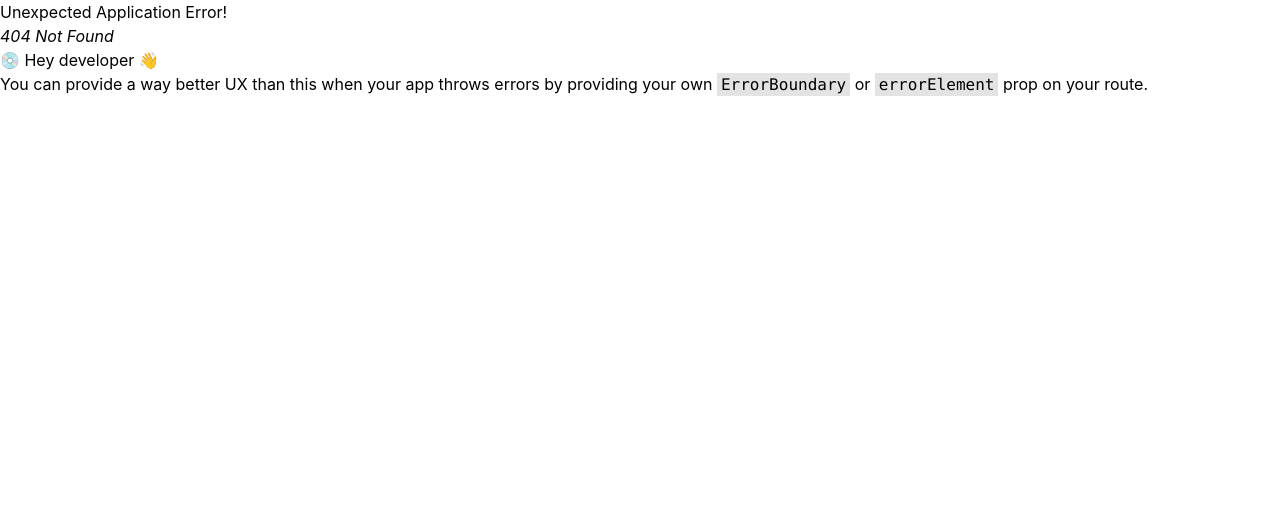
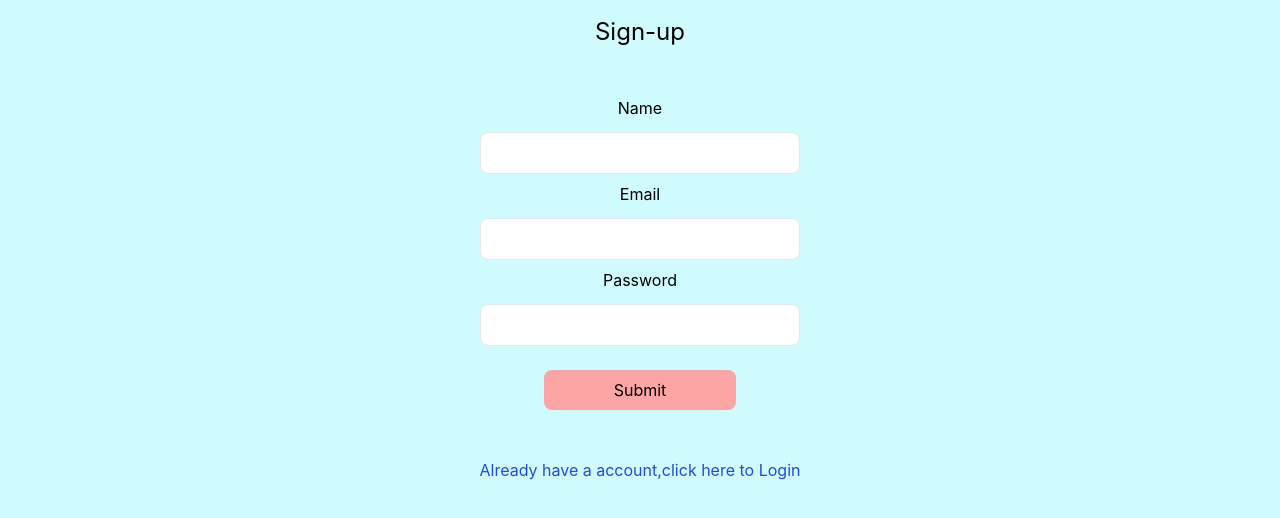
Before and after one commit to arpangoswami4/swiftcart, a React (Create React App) app: page /signup in a window 1280 px wide. Before the commit this address had no page. Shown: the top 518 px of the page. Built offline with nearby package versions, Linux system fonts and the light colour scheme.

Commit message:
user login Done

```diff
--- a/package.json
+++ b/package.json
@@ -3,11 +3,13 @@
   "version": "0.1.0",
   "private": true,
   "dependencies": {
+    "@reduxjs/toolkit": "^2.0.1",
     "@testing-library/jest-dom": "^5.17.0",
     "@testing-library/react": "^13.4.0",
     "@testing-library/user-event": "^13.5.0",
     "react": "^18.2.0",
     "react-dom": "^18.2.0",
+    "react-redux": "^9.0.4",
     "react-router-dom": "^6.21.0",
     "react-scripts": "5.0.1",
     "web-vitals": "^2.1.4"
--- /dev/null
+++ b/src/components/Input.jsx
@@ -0,0 +1,9 @@
+const Input = ({ label, name, ...props }) => {
+  return(
+  <div className="flex flex-col gap-3">
+    <label htmlFor={name}>{label}</label>
+    <input id={name} className="border rounded-lg p-2" {...props} />
+  </div>);
+};
+
+export default Input;
--- /dev/null
+++ b/src/components/Login.jsx
@@ -0,0 +1,68 @@
+import { useState } from "react";
+import Input from "./Input";
+import { Link, useNavigate } from "react-router-dom";
+import { authenticateUser, getUsers } from "../util";
+import { useDispatch } from "react-redux";
+import { userActions } from "../store/slices/userSlice";
+
+const Login = () => {
+  const [formData, setFormData] = useState({});
+  const dispatch = useDispatch();
+  const navigate = useNavigate();
+
+  function handleSubmit(event) {
+    event.preventDefault();
+    getUsers().then((userData) => {
+      const userIndex = authenticateUser(formData, userData);
+      if (userIndex > -1) {
+        dispatch(userActions.setUser(userData[userIndex]));
+        navigate("/");
+      } else {
+        alert("Invalid login,please try again");
+      }
+    });
+  }
+
+  function onChangeInput(identifier, value) {
+    setFormData((fd) => {
+      return { ...fd, [identifier]: value };
+    });
+  }
+  return (
+    <div className="flex flex-col items-center text-center gap-12 p-4 bg-cyan-100 w-full min-h-screen">
+      <h1 className="text-2xl">Login</h1>
+      <div className="flex flex-col gap-12">
+        <form onSubmit={handleSubmit} className="flex flex-col gap-2">
+          <Input
+            required={true}
+            type="email"
+            name="email"
+            label="Email"
+            onChange={(event) => {
+              onChangeInput("email", event.target.value);
+            }}
+          />
+          <Input
+            required={true}
+            type="password"
+            name="password"
+            label="Password"
+            onChange={(event) => {
+              onChangeInput("password", event.target.value);
+            }}
+          />
+          <button className="mt-4 p-2 mx-16 rounded-lg bg-red-300">
+            Login
+          </button>
+        </form>
+        <div>
+          <Link to="/signup" className="text-blue-700">
+            Click Here to Sign-up
+          </Link>
+        </div>
+      </div>
+    </div>
+  );
+};
+
+export default Login;
--- /dev/null
+++ b/src/components/Signup.jsx
@@ -0,0 +1,72 @@
+import { useState } from "react";
+import Input from "./Input";
+import { Link, useNavigate } from "react-router-dom";
+import { createUser } from "../util";
+import { userActions } from "../store/slices/userSlice";
+import { useDispatch } from "react-redux";
+
+const Signup = () => {
+  const [formData, setFormData] = useState({});
+  const dispatch = useDispatch();
+  const navigate = useNavigate();
+
+  function handleSubmit(event) {
+    event.preventDefault();
+    createUser(formData).then(() => {
+      dispatch(userActions.setUser(formData));
+      navigate("/");
+    });
+  }
+
+  function onChangeInput(identifier, value) {
+    setFormData((fd) => {
+      return { ...fd, [identifier]: value };
+    });
+  }
+  return (
+    <div className="flex flex-col items-center text-center gap-12 p-4 bg-cyan-100 w-full min-h-screen">
+      <h1 className="text-2xl">Sign-up</h1>
+      <div className="flex flex-col gap-12">
+        <form onSubmit={handleSubmit} className="flex flex-col gap-2">
+          <Input
+            required={true}
+            type="text"
+            name="name"
+            label="Name"
+            onChange={(event) => {
+              onChangeInput("name", event.target.value);
+            }}
+          />
+          <Input
+            required={true}
+            type="email"
+            name="email"
+            label="Email"
+            onChange={(event) => {
+              onChangeInput("email", event.target.value);
+            }}
+          />
+          <Input
+            required={true}
+            type="password"
+            name="password"
+            label="Password"
+            onChange={(event) => {
+              onChangeInput("password", event.target.value);
+            }}
+          />
+          <button className="mt-4 p-2 mx-16 rounded-lg bg-red-300">
+            Submit
+          </button>
+        </form>
+        <div>
+          <Link to="/login" className="text-blue-700">
+            Already have a account,click here to Login
+          </Link>
+        </div>
+      </div>
+    </div>
+  );
+};
+
+export default Signup;
--- a/src/components/UserLayout.jsx
+++ b/src/components/UserLayout.jsx
@@ -1,15 +1,36 @@
-import { NavLink, Outlet } from "react-router-dom";
+import { useState } from "react";
+import { useDispatch, useSelector } from "react-redux";
+import { NavLink, Outlet, useNavigate } from "react-router-dom";
+import { userActions } from "../store/slices/userSlice";
 
 const UserLayout = () => {
+  const userData = useSelector((state) => state.userData);
+  const [showDropdown, setShowDropdown] = useState(false);
+  const dispatch = useDispatch();
+  const navigate = useNavigate();
+
+  function handleUserMenu() {
+    setShowDropdown((showDropdown) => !showDropdown);
+  }
+
+  function onLogout() {
+    dispatch(userActions.logout());
+    setShowDropdown((showDropdown) => !showDropdown);
+    navigate("/login");
+  }
+
   return (
     <div className="flex flex-col gap-3">
-      <header className="flex justify-items-start	py-4 px-6 bg-green-100 text-yellow-600">
-        <nav>
-          <ul className="flex gap-2">
+      <header className="py-4 px-12 bg-green-100">
+        <nav className="flex justify-between ">
+          <div>
+            <ul className="flex gap-2 text-yellow-600">
               <li>
                 <NavLink
                   className={({ isActive }) =>
-                  isActive ? "text-yellow-900 p-1.5 rounded-lg bg-blue-200" : "p-1.5"
+                    isActive
+                      ? "text-yellow-900 p-1.5 rounded-lg bg-blue-200"
+                      : "p-1.5"
                   }
                   to="/"
                   end
@@ -20,7 +41,9 @@ const UserLayout = () => {
               <li>
                 <NavLink
                   className={({ isActive }) =>
-                  isActive ? "text-yellow-800 p-1.5 rounded-lg bg-blue-200" : "p-1.5"
+                    isActive
+                      ? "text-yellow-800 p-1.5 rounded-lg bg-blue-200"
+                      : "p-1.5"
                   }
                   to="store"
                 >
@@ -28,6 +51,21 @@ const UserLayout = () => {
                 </NavLink>
               </li>
             </ul>
+          </div>
+          <div className="text-red-400">
+            <button onClick={handleUserMenu}>{userData.userName}</button>
+            {showDropdown && (
+              <div className="text-center absolute top-11 right-2 z-20 w-48 rounded-md border bg-white shadow-2xl">
+                <ul className="flex flex-col gap-2 m-2">
+                  <li>Profile</li>
+                  <hr />
+                  <li>
+                    <button onClick={onLogout}>Logout</button>
+                  </li>
+                </ul>
+              </div>
+            )}
+          </div>
         </nav>
       </header>
       <div className="flex justify-center">
--- a/src/index.js
+++ b/src/index.js
@@ -1,13 +1,17 @@
-import React from 'react';
-import ReactDOM from 'react-dom/client';
-import './index.css';
-import App from './App';
-import reportWebVitals from './reportWebVitals';
+import React from "react";
+import ReactDOM from "react-dom/client";
+import "./index.css";
+import App from "./App";
+import reportWebVitals from "./reportWebVitals";
+import { Provider } from "react-redux";
+import store from "./store";
 
-const root = ReactDOM.createRoot(document.getElementById('root'));
+const root = ReactDOM.createRoot(document.getElementById("root"));
 root.render(
   <React.StrictMode>
-    <App />
+    <Provider store={store}>
+      <App />
+    </Provider>
   </React.StrictMode>
 );
 
--- /dev/null
+++ b/src/store/index.js
@@ -0,0 +1,8 @@
+import {configureStore} from "@reduxjs/toolkit";
+import userReducer from "./slices/userSlice"
+
+const store  = configureStore({
+  reducer: {userData: userReducer}
+});
+
+export default store;
--- /dev/null
+++ b/src/store/slices/userSlice.js
@@ -0,0 +1,24 @@
+import { createSlice } from "@reduxjs/toolkit";
+
+const initialState = { loggedIn: false, userName: "", userEmail: "" };
+
+const userSlice = createSlice({
+  name: "user",
+  initialState: initialState,
+  reducers: {
+    setUser(state, action) {
+      state.loggedIn = true;
+      state.userName = action.payload.name;
+      state.userEmail = action.payload.email;
+    },
+    logout(state) {
+      state.loggedIn = false;
+      state.userName = "";
+      state.userEmail = "";
+    },
+  },
+});
+
+export const userActions = userSlice.actions;
+
+export default userSlice.reducer;
--- /dev/null
+++ b/src/util.js
@@ -0,0 +1,35 @@
+export const createUser = (data) => {
+  const response = fetch(
+    "https://swiftcart-3c77e-default-rtdb.firebaseio.com/users.json",
+    {
+      mode: "no-cors",
+      method: "POST",
+      headers: {
+        Accept: "application/json",
+        "Content-Type": "application/json",
+      },
+      body: JSON.stringify(data),
+    }
+  )
+    .then((response) => {
+      return response;
+    })
+    .catch((response) => {
+      return response;
+    });
+  return response;
+};
+
+export const getUsers = async () => {
+  const response = await fetch(
+    "https://swiftcart-3c77e-default-rtdb.firebaseio.com/users.json"
+  );
+  let data = await response.json();
+  data = Object.keys(data).map((key) => data[key]);
+  return data;
+};
+
+export const authenticateUser = (formData,usersData) => {
+  let val = usersData.findIndex((userData)=> userData.email===formData.email && userData.password===formData.password)
+  return val;
+};
```
Also changed, not shown: src/App.js (+12 -1 lines), 1 other file (tests, documents, lock files or other folders). Lines whose indentation alone changed are shown as unchanged.
